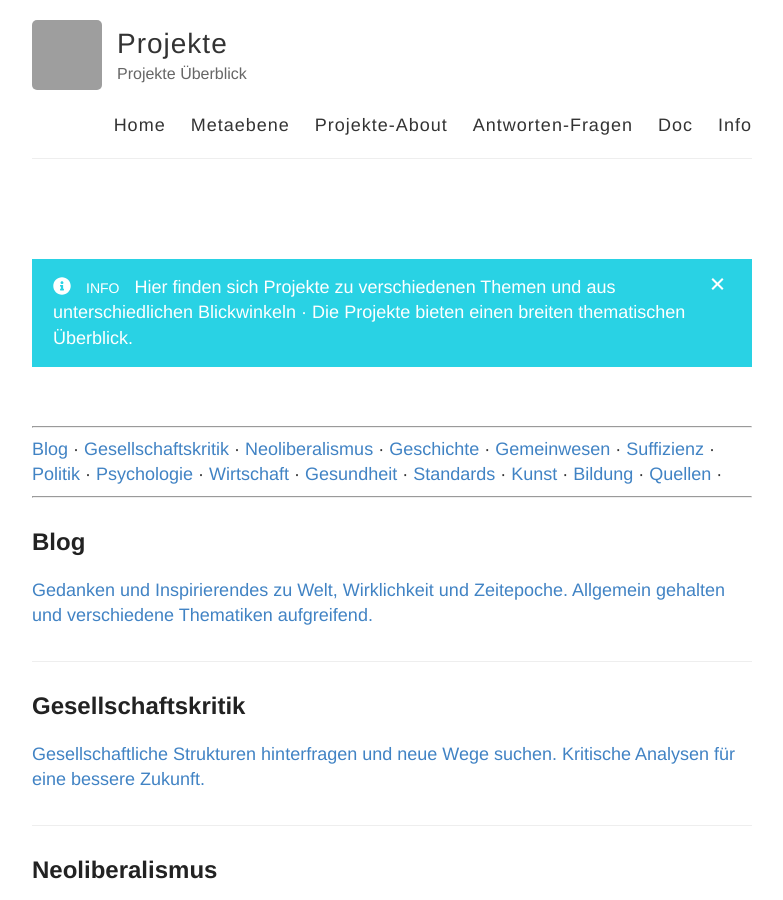
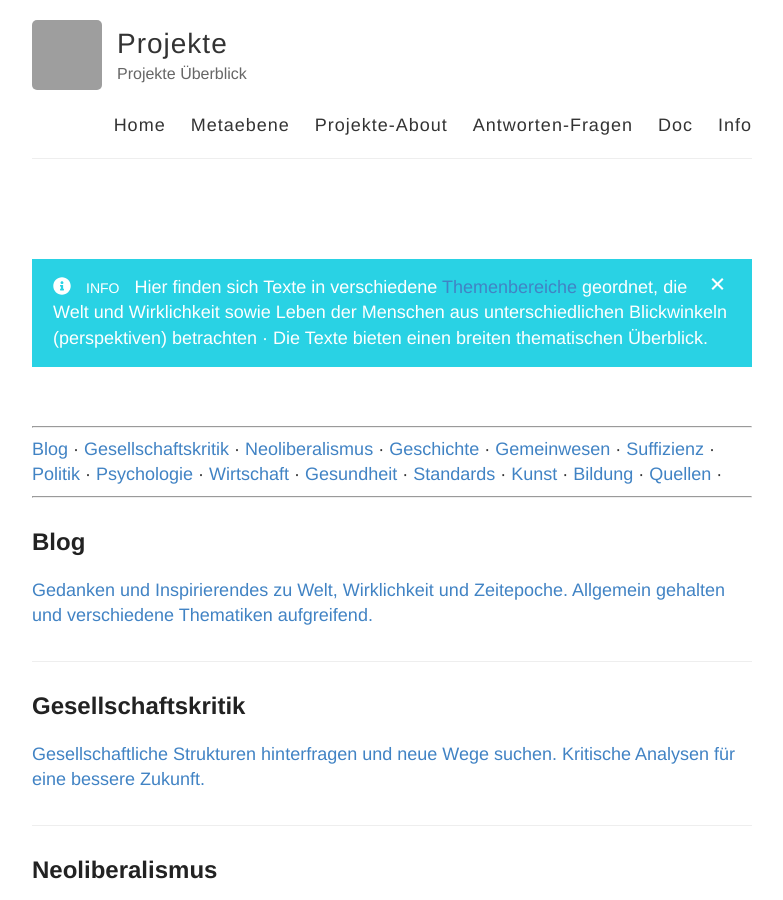
Before and after one commit to S2030c/projekte, a Jekyll site: the page built from index.html, in a window 1280 px wide and 900 px high. Shown: the whole window, without its empty margins (248-1031 px from the left). Built offline with Jekyll 4.4.1, drawn with Linux system fonts in a browser that asks for light colours; nearby versions of some CDN libraries; grey boxes are pictures that could not be loaded.

Commit message:
Update alert1.html

```diff
--- a/_includes/alert1.html
+++ b/_includes/alert1.html
@@ -8,7 +8,7 @@
       <button type="button" class="close-icon" data-dismiss="alert" aria-label="Close">
 						<span>clear</span>
       </button>
-      <b class="alert-info">Info</b> Hier finden sich Projekte zu verschiedenen Themen und aus unterschiedlichen Blickwinkeln · Die Projekte bieten einen breiten thematischen Überblick.
+      <b class="alert-info">Info</b> Hier finden sich Texte in verschiedene <a href="{{ site.baseurl }}/die-themenbereiche/" title="Was sind die Themenbereiche – Metainfo">Themenbereiche</a> geordnet, die Welt und Wirklichkeit sowie Leben der Menschen aus unterschiedlichen Blickwinkeln (perspektiven) betrachten · Die Texte bieten einen breiten thematischen Überblick.
     </div>
   </div>
 
```
